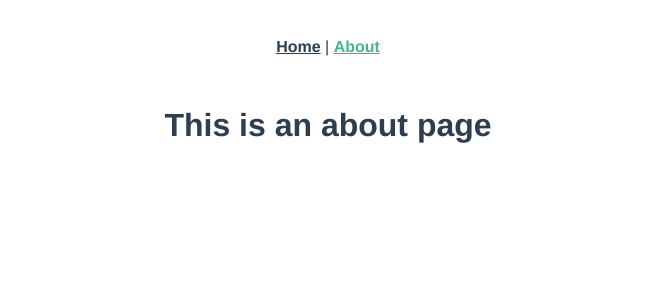
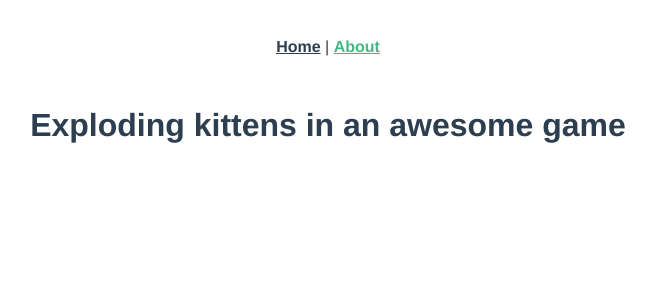
Before and after one commit to audreypatricia/exploding-kittens, a Vue app: page /about in a window 1280 px wide. Shown: the top 300 px of the page, without its empty margins (312-968 px from the left). Built offline with nearby package versions, Linux system fonts and the light colour scheme.

Commit message:
initial commit

```diff
--- a/src/views/About.vue
+++ b/src/views/About.vue
@@ -1,5 +1,5 @@
 <template>
   <div class="about">
-    <h1>This is an about page</h1>
+    <h1>Exploding kittens in an awesome game</h1>
   </div>
 </template>
--- a/src/views/Home.vue
+++ b/src/views/Home.vue
@@ -1,7 +1,7 @@
 <template>
   <div class="home">
     <img alt="Vue logo" src="../assets/logo.png">
-    <HelloWorld msg="Welcome to Your Vue.js App"/>
+    <HelloWorld msg="Hello World! It's time to play exploding kittens"/>
   </div>
 </template>
 
```
